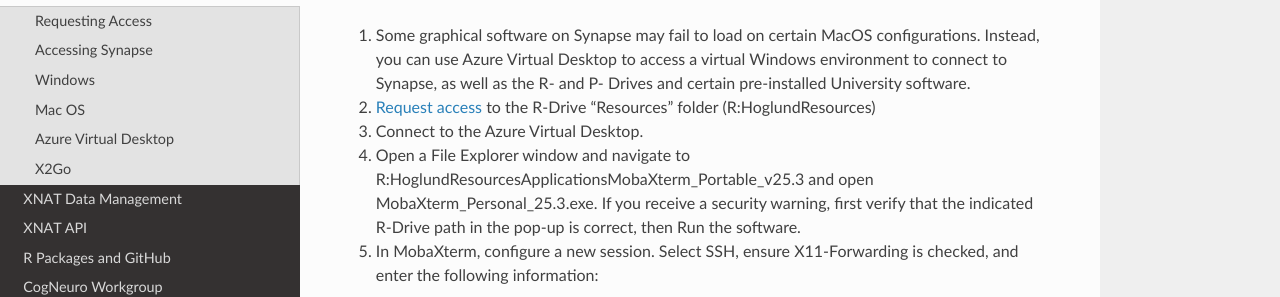
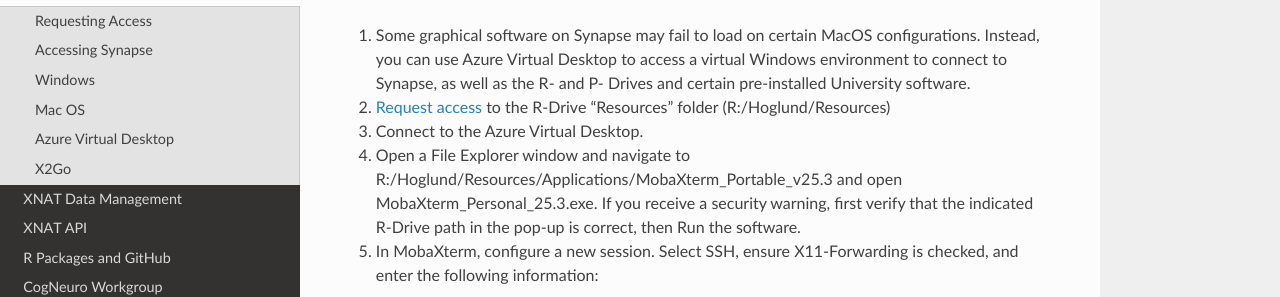
Before and after one commit to jbartolotti/hbic-computing, a Sphinx documentation site: the page built from docs/source/synapse_access.rst, in a window 1280 px wide and 900 px high, scrolled down 2484 px. Shown: the part 160-457 px from the top of the window. Built offline with Sphinx 7.4.7 and the Read the Docs theme 3.1.0, drawn with Linux system fonts in a browser that asks for light colours.

Commit message:
Update synapse_access.rst

```diff
--- a/docs/source/synapse_access.rst
+++ b/docs/source/synapse_access.rst
@@ -65,9 +65,9 @@
 -----------------------------
 
 #. Some graphical software on Synapse may fail to load on certain MacOS configurations. Instead, you can use Azure Virtual Desktop to access a virtual Windows environment to connect to Synapse, as well as the R- and P- Drives and certain pre-installed University software.
-#. `Request access <https://redcap.kumc.edu/surveys/?s=R7PCHA3PNL>`_ to the R-Drive "Resources" folder (R:\Hoglund\Resources)
+#. `Request access <https://redcap.kumc.edu/surveys/?s=R7PCHA3PNL>`_ to the R-Drive "Resources" folder (R:/Hoglund/Resources)
 #. Connect to the Azure Virtual Desktop.
-#. Open a File Explorer window and navigate to R:\Hoglund\Resources\Applications\MobaXterm_Portable_v25.3 and open MobaXterm_Personal_25.3.exe. If you receive a security warning, first verify that the indicated R-Drive path in the pop-up is correct, then Run the software.
+#. Open a File Explorer window and navigate to R:/Hoglund/Resources/Applications/MobaXterm_Portable_v25.3 and open MobaXterm_Personal_25.3.exe. If you receive a security warning, first verify that the indicated R-Drive path in the pop-up is correct, then Run the software.
 #. In MobaXterm, configure a new session. Select SSH, ensure X11-Forwarding is checked, and enter the following information:
 
    * Remote Host: hbic-synapse.kumc.edu
```
